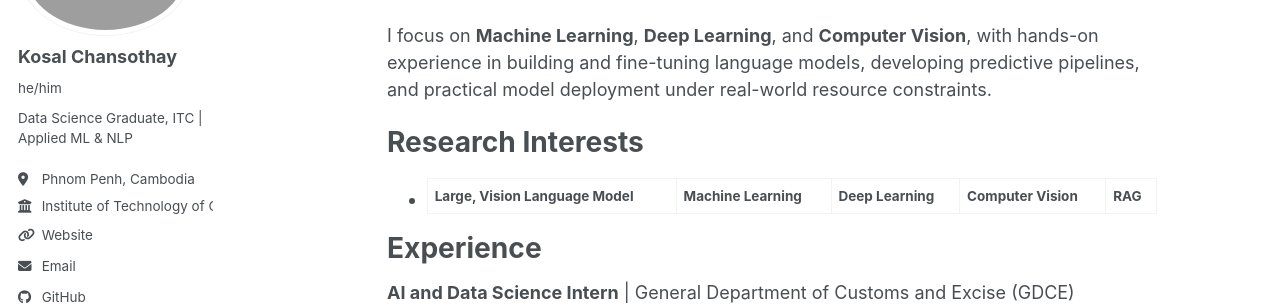
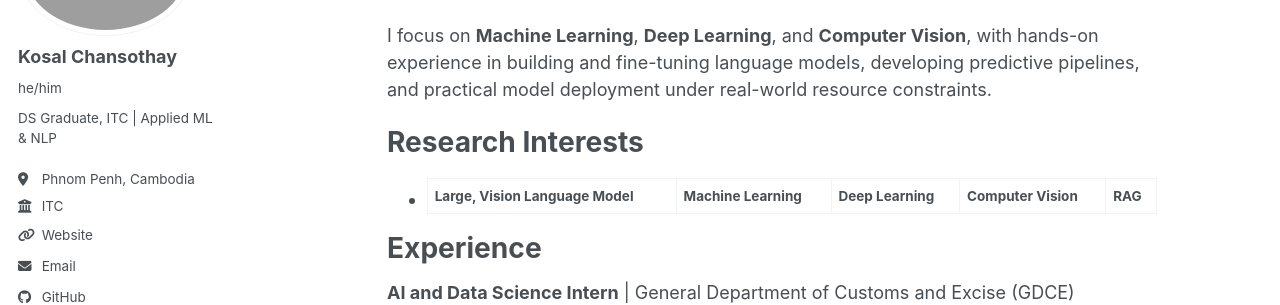
Before and after one commit to KosalChansothay/kosalchansothay.github.io, a Jekyll site: the page built from _pages/about.md, in a window 1280 px wide. Shown: the part 199-504 px from the top of the page. Built offline with Jekyll 4.4.1, drawn with Linux system fonts in a browser that asks for light colours; a script bundle is joined from its source files by our own code; library files that are not in the unit come from our copies.

Commit message:
use shortcut

```diff
--- a/_config.yml
+++ b/_config.yml
@@ -25,9 +25,9 @@ author:
   avatar           : "KosalChansothay.jpg"
   name             : "Kosal Chansothay"
   pronouns         : "he/him"
-  bio              : "Data Science Graduate, ITC | Applied ML & NLP"
+  bio              : "DS Graduate, ITC | Applied ML & NLP"
   location         : "Phnom Penh, Cambodia"
-  employer         : "Institute of Technology of Cambodia"
+  employer         : "ITC"
   uri              : "https://kosalchansothay.github.io/"
   email            : "kosalchansothay@gmail.com"
 
```
